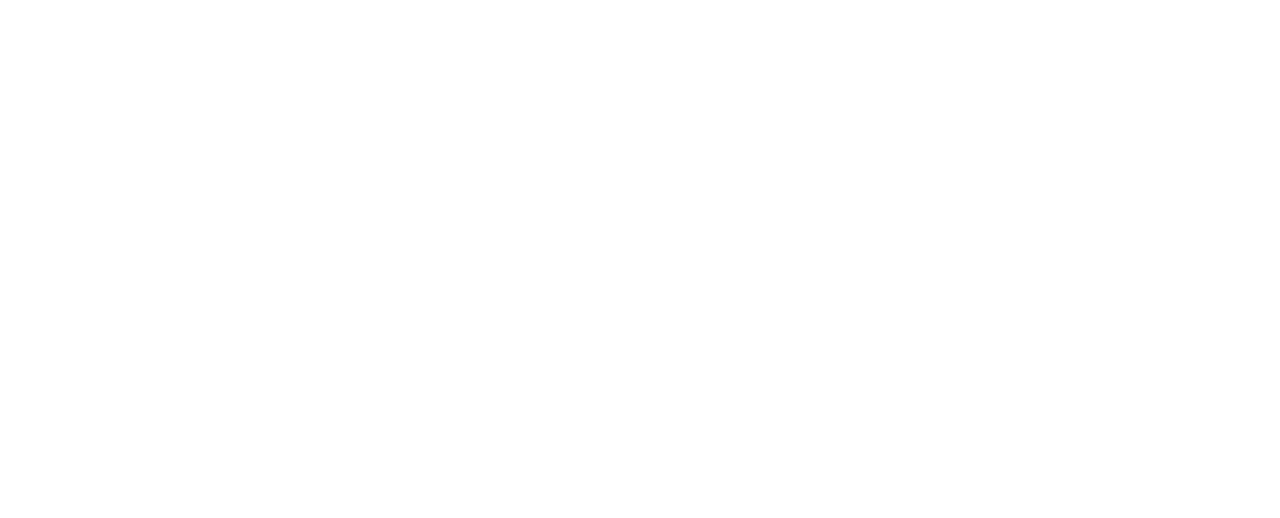
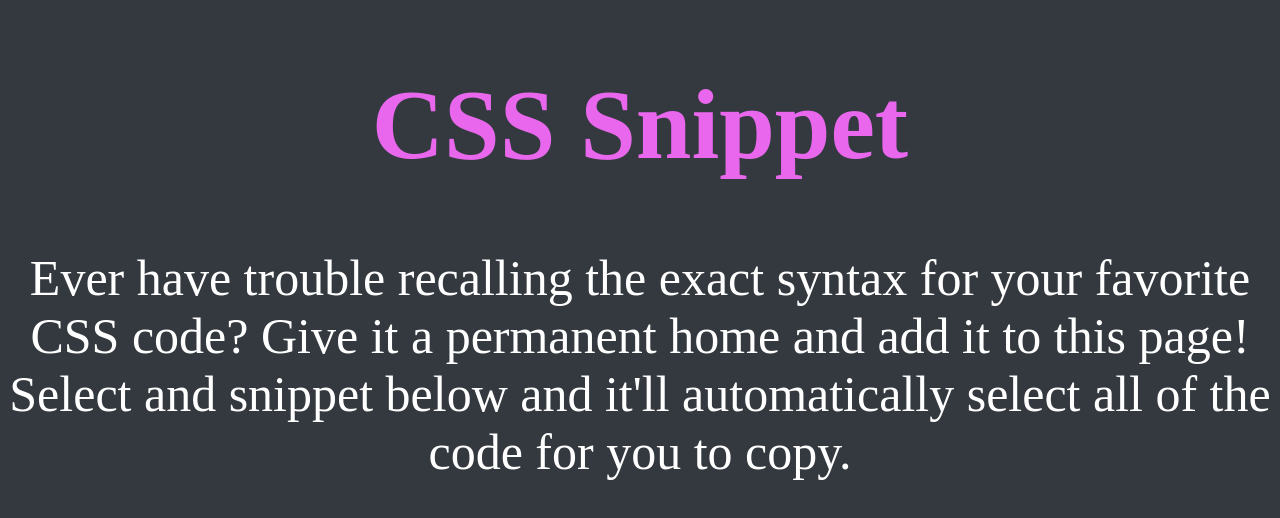
Before and after one commit to hyunghung/css-snippet, a plain HTML site: page index.html in a window 1280 px wide. Drawn offline with Linux system fonts and the light colour scheme.

Commit message:
Added colors and header

```diff
--- a/assets/style.css
+++ b/assets/style.css
@@ -0,0 +1,15 @@
+ *{
+    background-color:  #33393e;
+    color: white;
+    font: "ariel";
+}
+
+.header{
+color: #e867ed;
+font-size: 100px;
+text-align: center;
+}
+.detail{
+text-align: center;
+font-size: 50px;
+}
--- a/index.html
+++ b/index.html
@@ -3,9 +3,17 @@
 <head>
     <meta charset="UTF-8">
     <meta name="viewport" content="width=device-width, initial-scale=1.0">
+    <link rel="stylesheet" href="./assets/style.css">
     <title>CSS Snippet</title>
 </head>
 <body>
 
+    <header>
+        <h1 class="header">CSS Snippet</h1>
+        <p class="detail">
+            Ever have trouble recalling the exact syntax for your favorite CSS code? Give it a permanent home and add it to this page! Select
+            and snippet below and it'll automatically select all of the code for you to copy.
+        </p>
+    </header>
 </body>
 </html>
```
